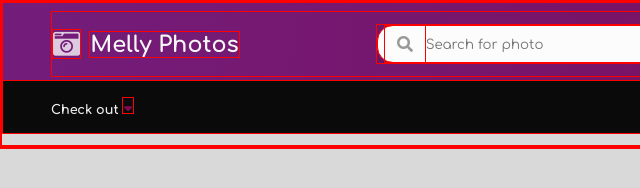
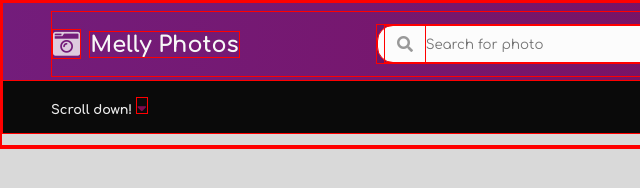
Before and after one commit to Mod5ied/Mel-Photos-App, a plain HTML site: page index.html in a window 1280 px wide. Shown: the full height of the page, 0-640 px from the left. Drawn offline with nearby package versions, Linux system fonts and the light colour scheme.

Commit message:
Updated the header2 content.
Changed from "Check out" to "Scroll down"

```diff
--- a/index.html
+++ b/index.html
@@ -29,11 +29,12 @@
             id="search"
             ref="input"
             placeholder="Search for photo"
+            required
           />
         </form>
       </div>
     </nav>
-    <h2 id="header2">Check out <i class="fas fa-sort-down"></i></h2>
+    <h2 id="header2">Scroll down! <i class="fas fa-sort-down"></i></h2>
     <main id="main"></main>
     <script src="./index.js"></script>
   </body>
```
